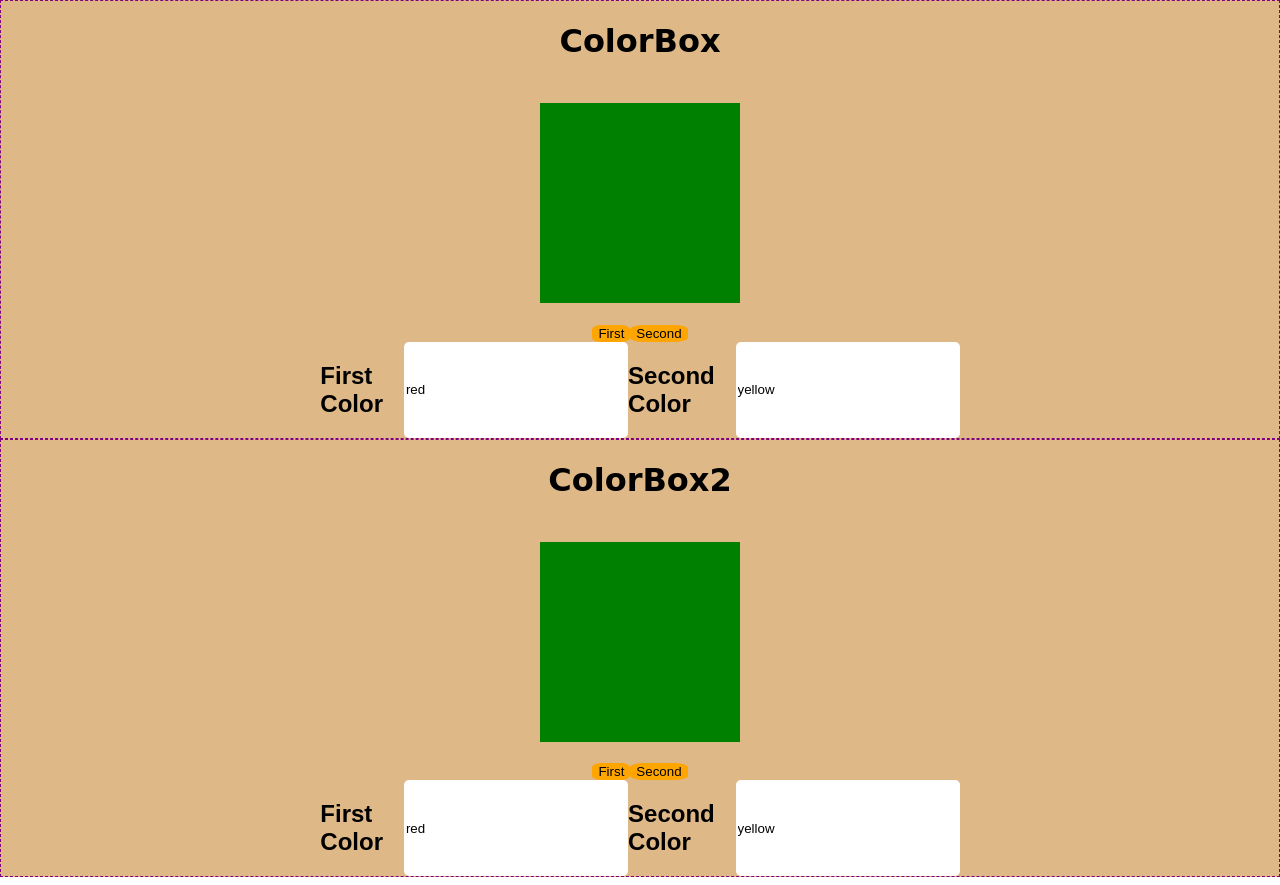
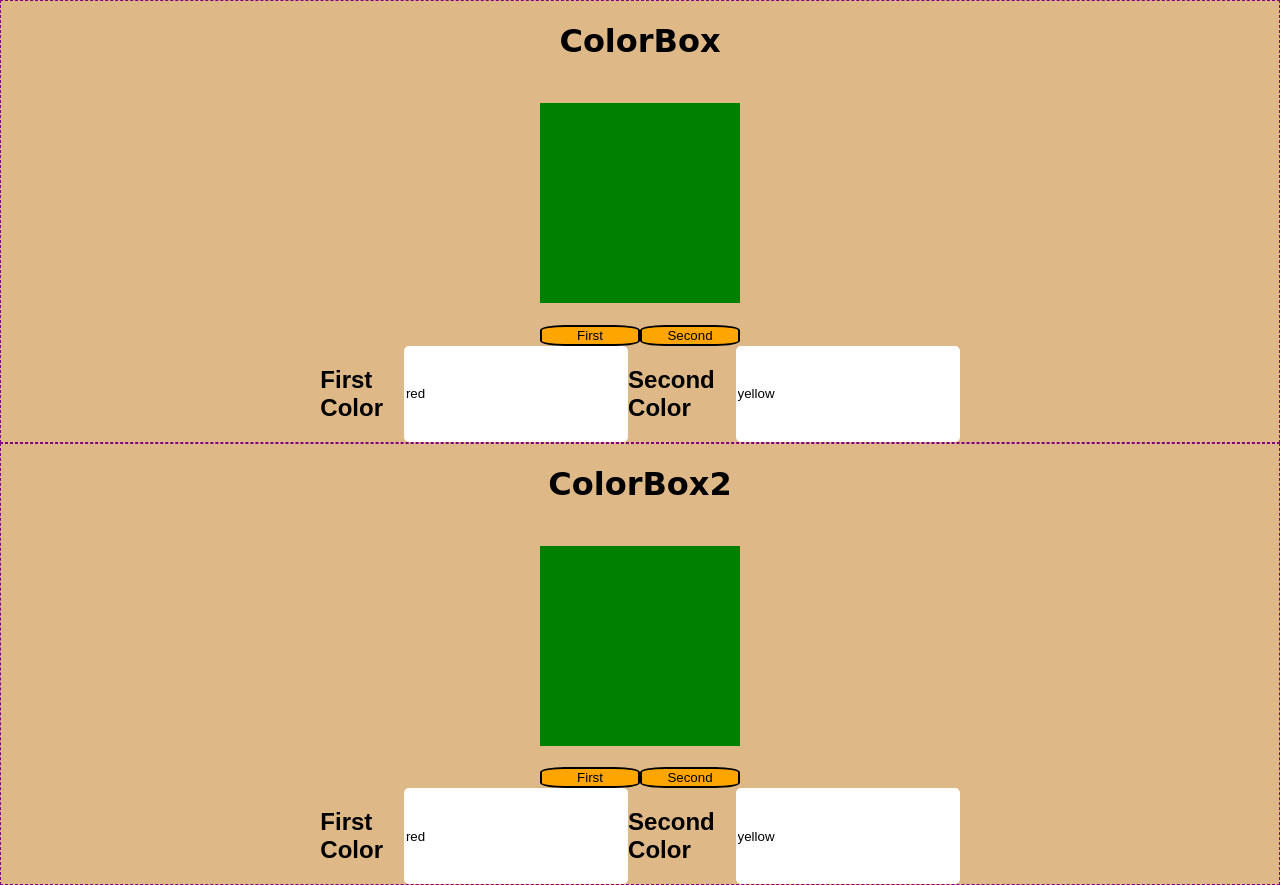
Before and after one commit to davidborah-gda/react-color-box, a React (Create React App) app: page / in a window 1280 px wide. Built offline with nearby package versions, Linux system fonts and the light colour scheme.

Commit message:
Added a border to the buttons

```diff
--- a/src/ColorBox.css
+++ b/src/ColorBox.css
@@ -4,8 +4,10 @@
 .ColorBox-button {
     appearance: none;
     border: none;
+    width: 100px;
     background-color: orange;
     border-radius: 25%;
+    border: 2px solid black;
 }
 .ColorBox-input {
     appearance: none;
```
